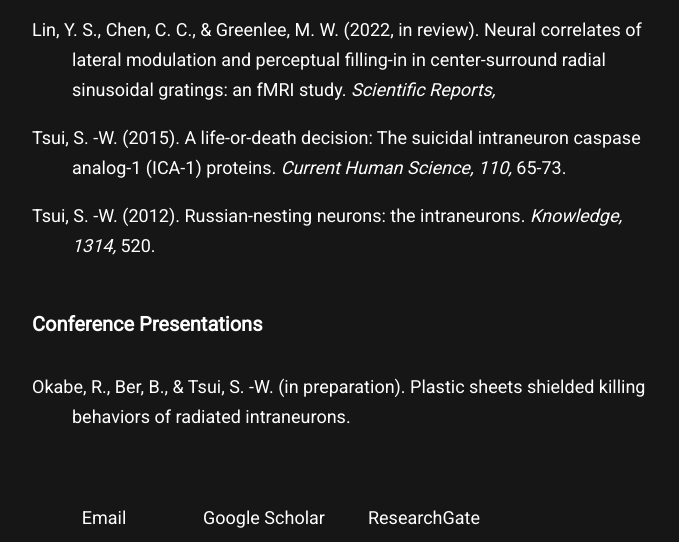
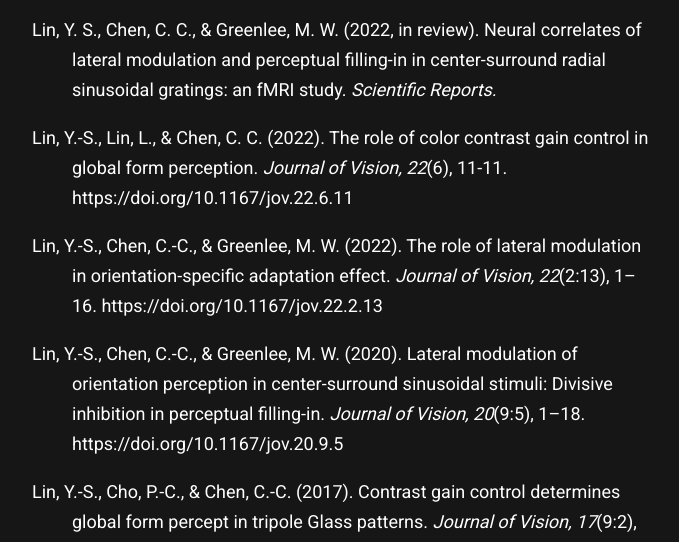
Before and after one commit to Yslin13514/yslin13514.github.io, a plain HTML site: page publications/index.html in a window 1280 px wide. Shown: the part 406-948 px from the top of the page, without its empty margins (296-975 px from the left). Drawn offline with Linux system fonts and the light colour scheme.

Commit message:
Update index.html

```diff
--- a/publications/index.html
+++ b/publications/index.html
@@ -25,9 +25,12 @@
     </nav>
     <main>
         <div class='section-title'>Journal Articles</div>
-        <p class='publications'>Lin, Y. S., Chen, C. C., & Greenlee, M. W. (2022, in review). Neural correlates of lateral modulation and perceptual filling-in in center-surround radial sinusoidal gratings: an fMRI study. <i>Scientific Reports,</i> </p>
-        <p class='publications'>Tsui, S. -W. (2015). A life-or-death decision: The suicidal intraneuron caspase analog-1 (ICA-1) proteins. <i>Current Human Science, 110,</i> 65-73.</p>
-        <p class='publications'>Tsui, S. -W. (2012). Russian-nesting neurons: the intraneurons. <i>Knowledge, 1314,</i> 520.</p>
+        <p class='publications'>Lin, Y. S., Chen, C. C., & Greenlee, M. W. (2022, in review). Neural correlates of lateral modulation and perceptual filling-in in center-surround radial sinusoidal gratings: an fMRI study. <i>Scientific Reports.</i> </p>
+        <p class='publications'>Lin, Y.-S., Lin, L., & Chen, C. C. (2022). The role of color contrast gain control in global form perception. <i>Journal of Vision, 22</i>(6), 11-11. https://doi.org/10.1167/jov.22.6.11</p>
+        <p class='publications'>Lin, Y.-S., Chen, C.-C., & Greenlee, M. W. (2022). The role of lateral modulation in orientation-specific adaptation effect. <i>Journal of Vision, 22</i>(2:13), 1–16. https://doi.org/10.1167/jov.22.2.13</p>
+        <p class='publications'>Lin, Y.-S., Chen, C.-C., & Greenlee, M. W. (2020). Lateral modulation of orientation perception in center-surround sinusoidal stimuli: Divisive inhibition in perceptual filling-in. <i>Journal of Vision, 20</i>(9:5), 1–18. https://doi.org/10.1167/jov.20.9.5</p>
+        <p class='publications'>Lin, Y.-S., Cho, P.-C., & Chen, C.-C. (2017). Contrast gain control determines global form percept in tripole Glass patterns. <i>Journal of Vision, 17</i>(9:2), 1–9. http://dx.doi.org/10.1167/17.5.2</p>
+
         <div class='section-title'>Conference Presentations</div>
         <p class='publications'>Okabe, R., Ber, B., & Tsui, S. -W. (in preparation). Plastic sheets shielded killing behaviors of radiated intraneurons.</p>
     </main>
```
